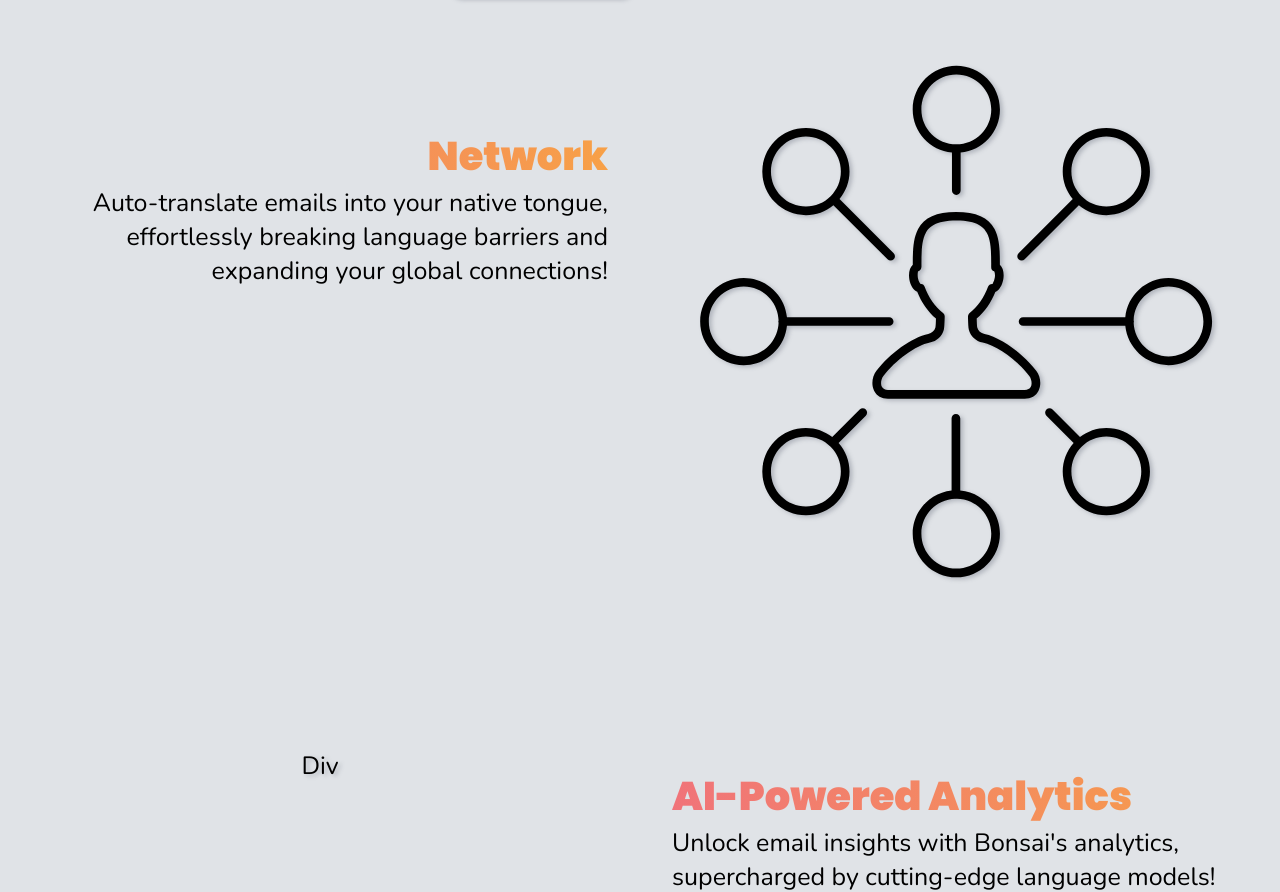
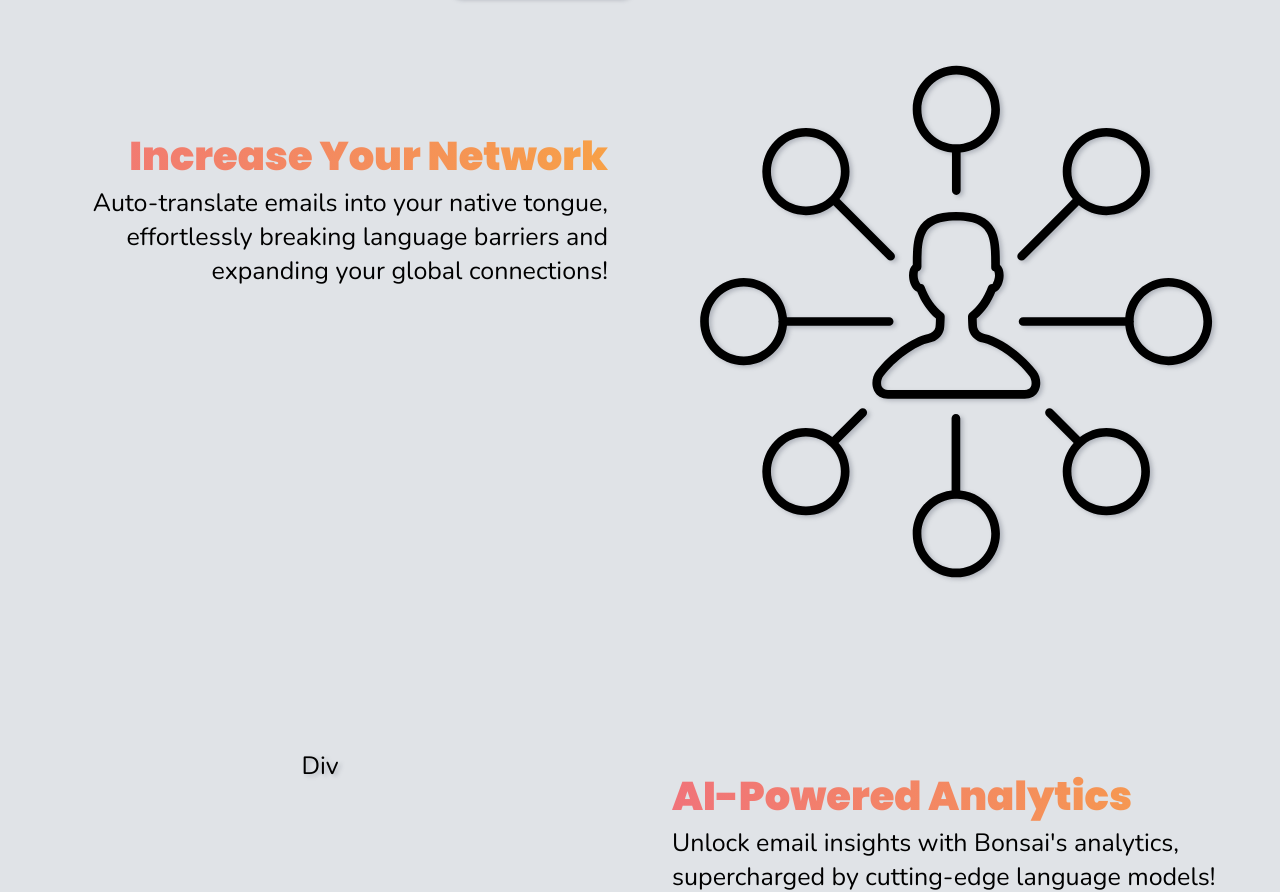
Before and after one commit to Lunarmagpie/pennhacks-nosecrets, a React (Create React App) app: page / in a window 1280 px wide. Shown: the part 1529-2421 px from the top of the page. Built offline with nearby package versions, Linux system fonts and the light colour scheme.

Commit message:
changed the content of the webpage

```diff
--- a/src/components/main.js
+++ b/src/components/main.js
@@ -65,7 +65,7 @@ export default class MainArea extends React.Component {
           </div>
           <div className="text-cell reversed">
             <div className="title important reversed gradient-text">
-              Network
+              Increase Your Network
             </div>
             Auto-translate emails into your native tongue, effortlessly breaking language barriers and expanding your global connections!
           </div>
```
